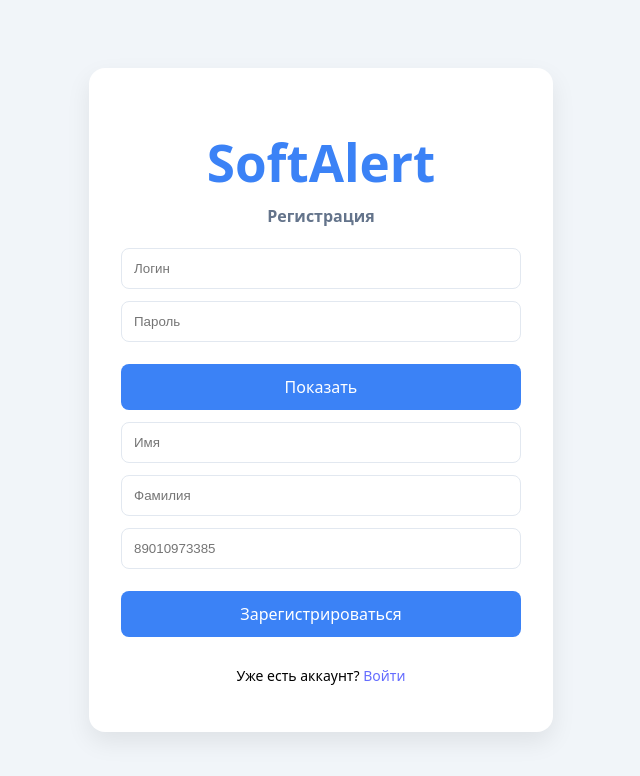
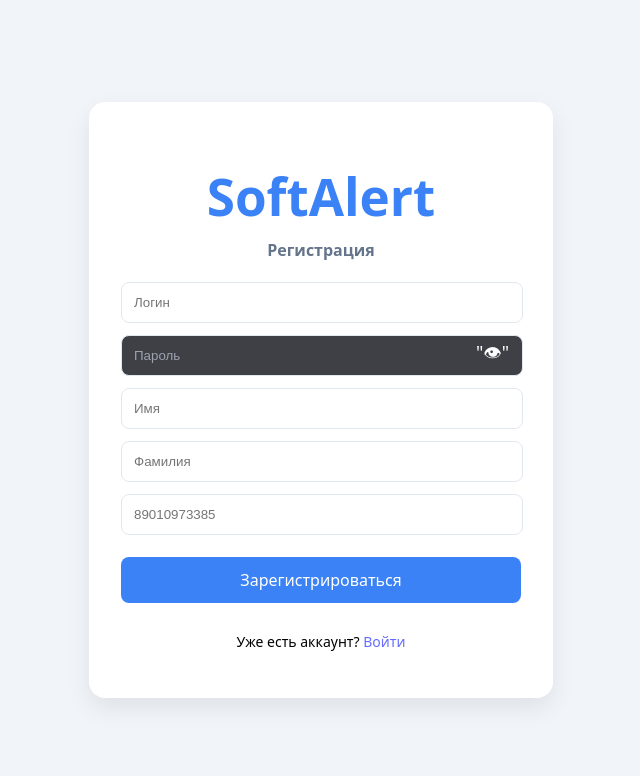
Before and after one commit to lrlaldlmlilrl/Diplom, a React (Vite) app in the folder client/: page /register in a window 1280 px wide. Shown: the top 776 px of the page, without its empty margins (319-959 px from the left). Built offline with nearby package versions, Linux system fonts and the light colour scheme.

Commit message:
style fix

```diff
--- a/client/src/App.css
+++ b/client/src/App.css
@@ -1,5 +1,5 @@
 .auth-page {
-  height: 100vh;
+  min-height: 100vh;
   display: flex;
   justify-content: center;
   align-items: center;
@@ -34,6 +34,7 @@
 }
 
 .auth-card input {
+  width:94%;
   padding: 12px;
   border-radius: 8px;
   border: 1px solid #e2e8f0;
--- a/client/src/components/RegisterForm.jsx
+++ b/client/src/components/RegisterForm.jsx
@@ -22,7 +22,7 @@
 
     const[showPassword, setShowPassword] = useState(false)
 
-    const loginPattern = /^[a-zA-Z]+$/;
+    const loginPattern = /^[A-Za-z0-9]+$/;
     const passwordPattern = /^(?=.*[A-Za-z])(?=.*\d)[A-Za-z\d]{6,}$/;
     const namePattern = /^[А-Яа-яЁё]+$/;
     const phonePattern = /^8\d{10}$/;
@@ -114,6 +114,7 @@
                 required
             />
             {errors.password && <span className="error">{errors.password}</span>}
+            <div className="passwordWrapper">
                 <input
                     type={showPassword ? "text" : "password"}
                     name="password"
@@ -122,7 +123,14 @@
                     onChange={handleChange}
                     required
                 />
-            <button type = "button" onClick={() => {setShowPassword(prev => !prev)}} >{showPassword ? "Скрыть" : "Показать"}</button>
+                <button
+                    className="passwordButton"
+                    type="button"
+                    onClick={() => setShowPassword(prev => !prev)}
+                >
+                    "👁"
+                </button>
+            </div>
             {errors.firstName && <span className="error">{errors.firstName}</span>}
             <input
                 type="text"
--- a/client/src/index.css
+++ b/client/src/index.css
@@ -26,6 +26,63 @@
   margin: 0;
   min-width: 320px;
   min-height: 100vh;
+}
+
+.passwordWrapper {
+    position: relative;
+    width: 100%;
+}
+
+.passwordWrapper input {
+    width: 94%;
+    padding: 14px 45px 14px 16px; /* справа место для кнопки */
+    border-radius: 10px;
+    border: none;
+    background-color: #3f3f46;
+    color: white;
+    outline: none;
+}
+
+.passwordWrapper input::placeholder {
+    color: #9ca3af;
+}
+
+.passwordWrapper input:focus {
+    box-shadow: 0 0 0 3px rgba(59, 130, 246, 0.4);
+}
+
+.passwordButton {
+    position: absolute;
+    top: 50%;
+    right: 12px;
+    transform: translateY(-50%);
+
+    margin-top: 0 !important;
+    padding: 0 !important;
+    border-radius: 0 !important;
+    border: none;
+    background: none !important;
+    color: white;
+    cursor: pointer;
+
+    background: transparent;
+    border: none;
+    cursor: pointer;
+
+    font-size: 18px;
+    color: #9ca3af;
+
+    transition: 0.2s ease;
+    padding: 4px;
+}
+
+.passwordButton:hover {
+    color: #3b82f6;
+    transform: translateY(-50%) scale(1.1);
+}
+
+.passwordButton:active {
+    transform: translateY(-50%) scale(0.95);
 }
 
 h1 {
```
Also changed, not shown: client/src/components/LoginForm.module.css (added), client/src/components/RegisterForm.module.css (added). Lines whose indentation alone changed are shown as unchanged.
